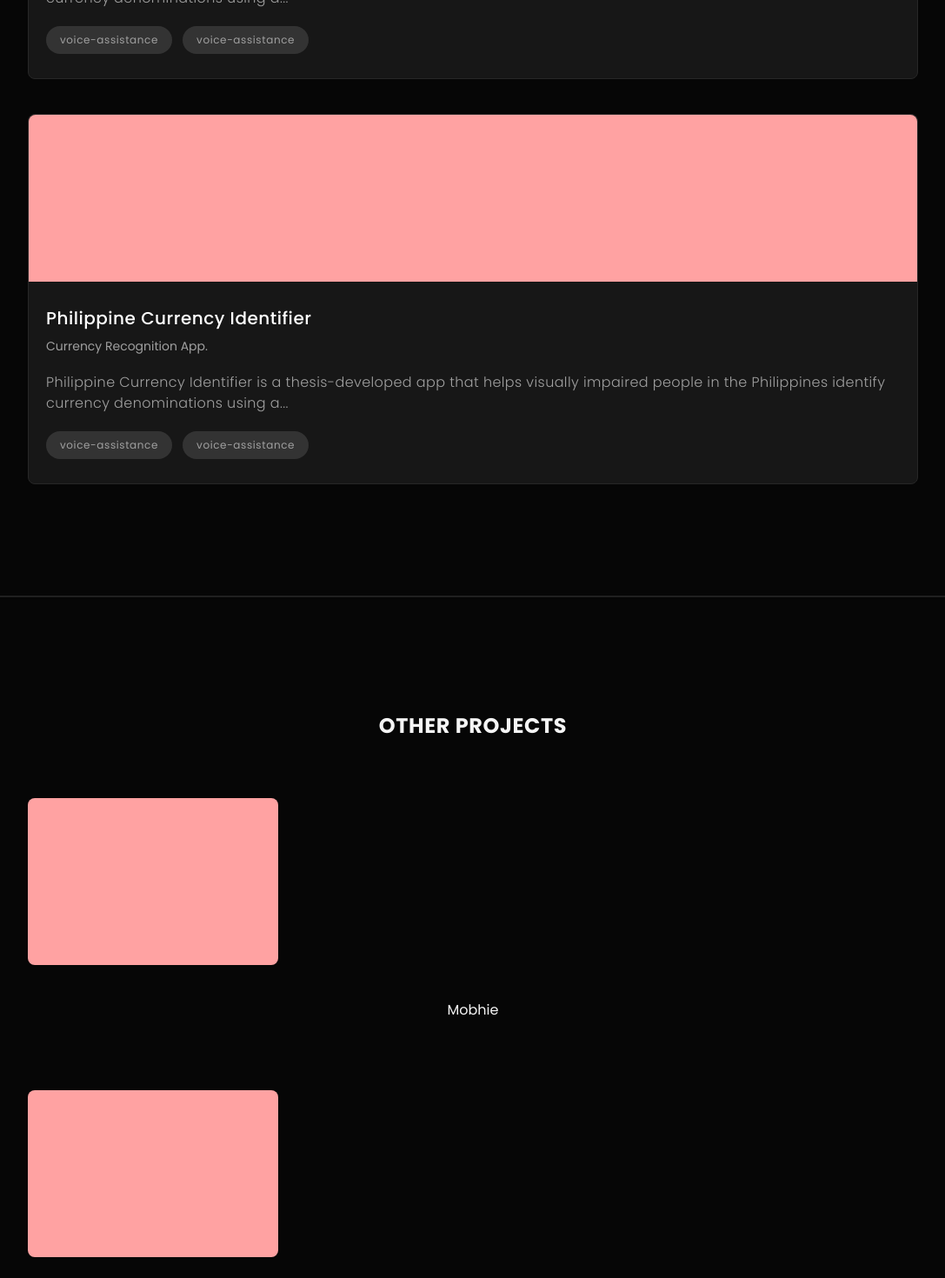
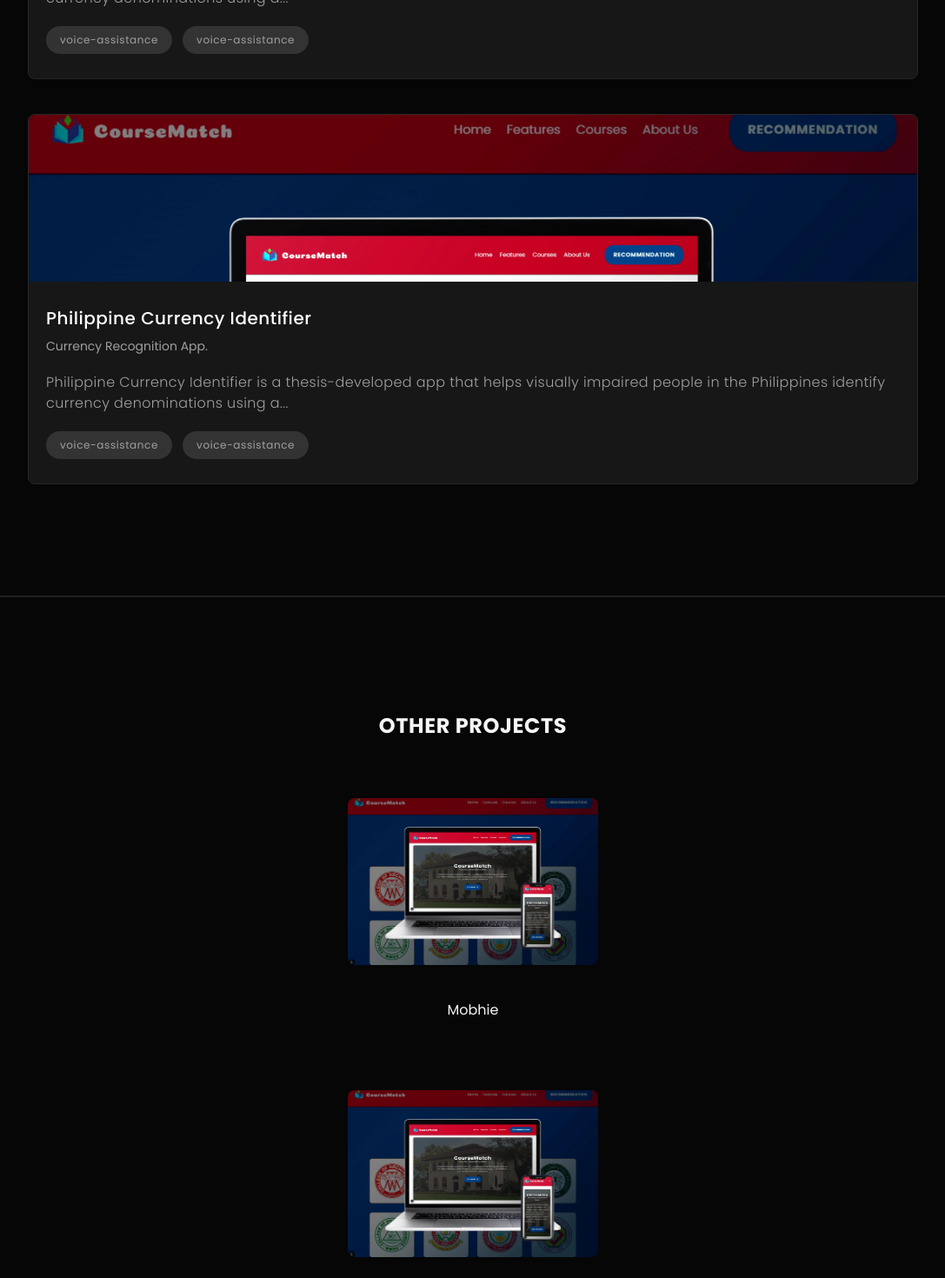
Before and after one commit to wilhelmusolejr/portfolivio-v2, a React (Vite) app: page /projects in a window 1280 px wide. Shown: the part 680-2150 px from the top of the page at 87% size, without its empty margins (96-1183 px from the left). Built offline with nearby package versions, Linux system fonts and the light colour scheme.

Commit message:
add image in projects

```diff
--- a/src/components/OtherProjectCard.jsx
+++ b/src/components/OtherProjectCard.jsx
@@ -1,12 +1,17 @@
 import React from "react";
+
+import showcase from "@assets/projects/showcase.webp";
 
 export default function OtherProjectCard() {
   return (
     <>
       <div className="">
-        {/* image */}
-        <div className="">
-          <div className="h-48 max-w-72 rounded-lg bg-red-300"></div>
+        <div className="h-48 overflow-hidden">
+          <img
+            src={showcase}
+            alt="Logo"
+            className="mx-auto h-full w-auto rounded-lg object-cover"
+          />
         </div>
         {/* text */}
         <div className="mt-10 text-center capitalize">
--- a/src/components/PinnedProjectCard.jsx
+++ b/src/components/PinnedProjectCard.jsx
@@ -1,12 +1,15 @@
 import React from "react";
+
+import showcase from "@assets/projects/showcase.webp";
 
 export default function PinnedProjectCard() {
   return (
     <>
       <div className="bg-lightdark border-dark-gray rounded-lg border-1">
         {/* image */}
-        <div className="">
-          <div className="h-48 rounded-t-lg bg-red-300"></div>
+        <div className="h-48 overflow-hidden rounded-t-lg">
+          {/* image */}
+          <img src={showcase} alt="Logo" className="object-cover" />
         </div>
         {/* text */}
         <div className="flex flex-col gap-5 p-5 py-7">
```
